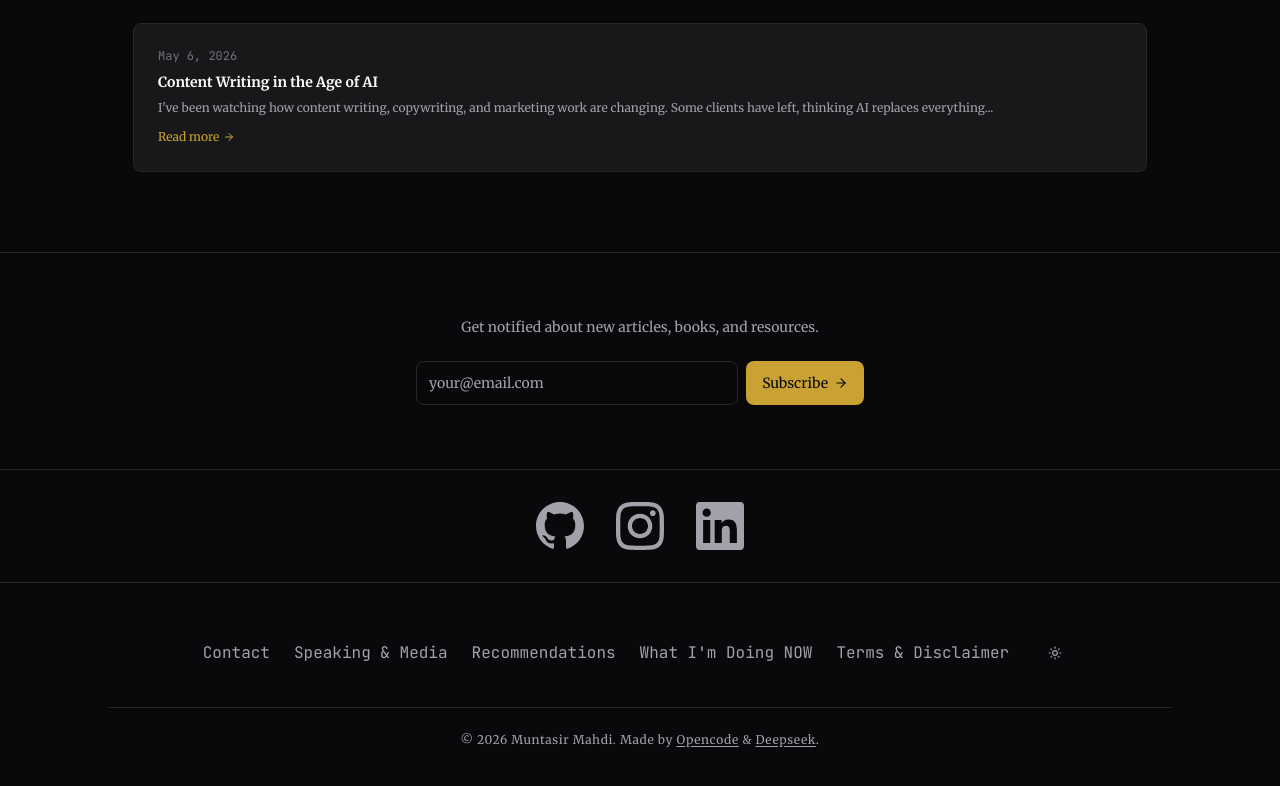
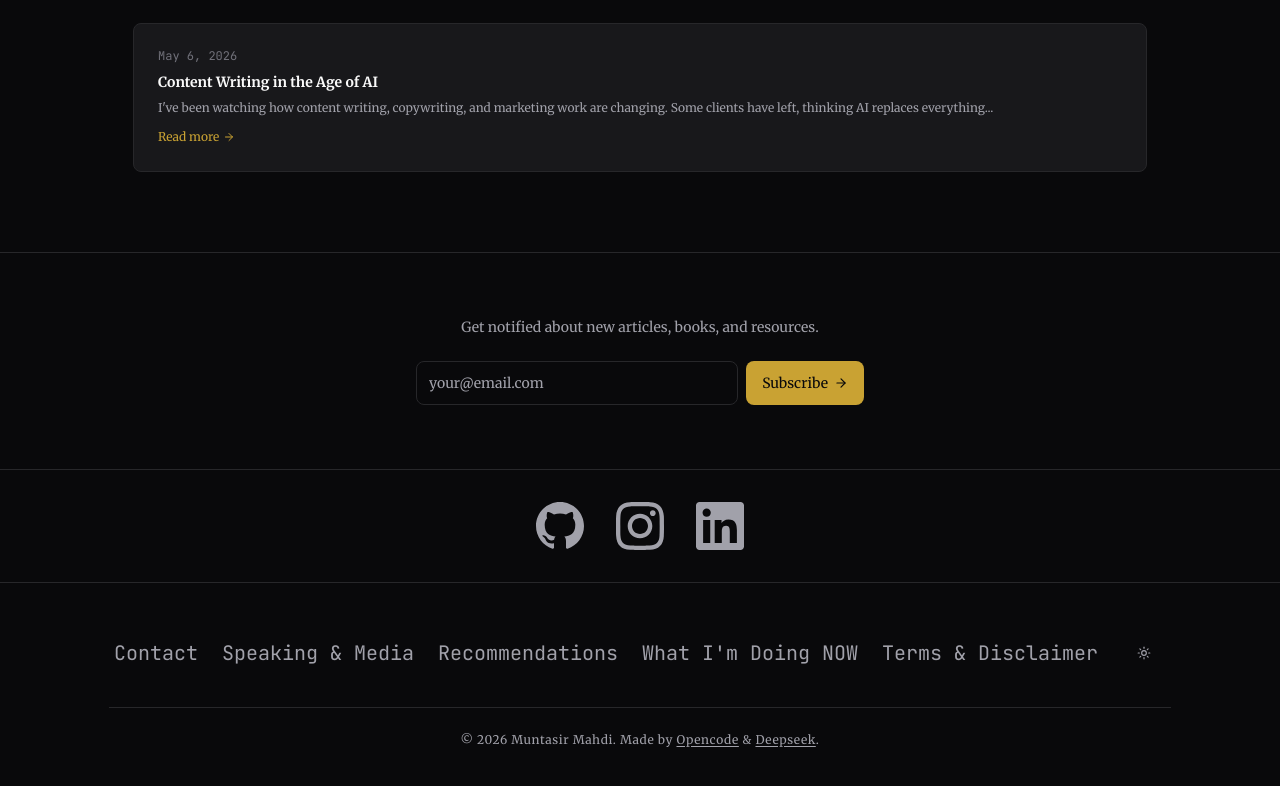
Before and after one commit to muntasirrmahdi/muntasirmahdi.com, a Next.js app: page / in a window 1280 px wide. Shown: the part 3822-4608 px from the top of the page. Built offline with nearby package versions, Linux system fonts and the light colour scheme; no server answers.

Commit message:
Body font-size explicit 1rem to match nav, footer nav text-base -> text-xl (+4px bigger than body)

```diff
--- a/src/app/globals.css
+++ b/src/app/globals.css
@@ -49,6 +49,7 @@
 body {
   background: var(--background);
   color: var(--foreground);
+  font-size: 1rem;
   font-family: var(--font-merriweather), ui-serif, Georgia, serif;
   overscroll-behavior-y: contain;
 }
--- a/src/components/layout/Footer.tsx
+++ b/src/components/layout/Footer.tsx
@@ -16,7 +16,7 @@ export function Footer() {
             <Link
               key={item.href}
               href={item.href || "#"}
-              className="min-h-[44px] inline-flex items-center font-mono text-base text-muted hover:text-foreground hover:scale-105 transition-all duration-200"
+              className="min-h-[44px] inline-flex items-center font-mono text-xl text-muted hover:text-foreground hover:scale-105 transition-all duration-200"
             >
               {item.label}
             </Link>
```
